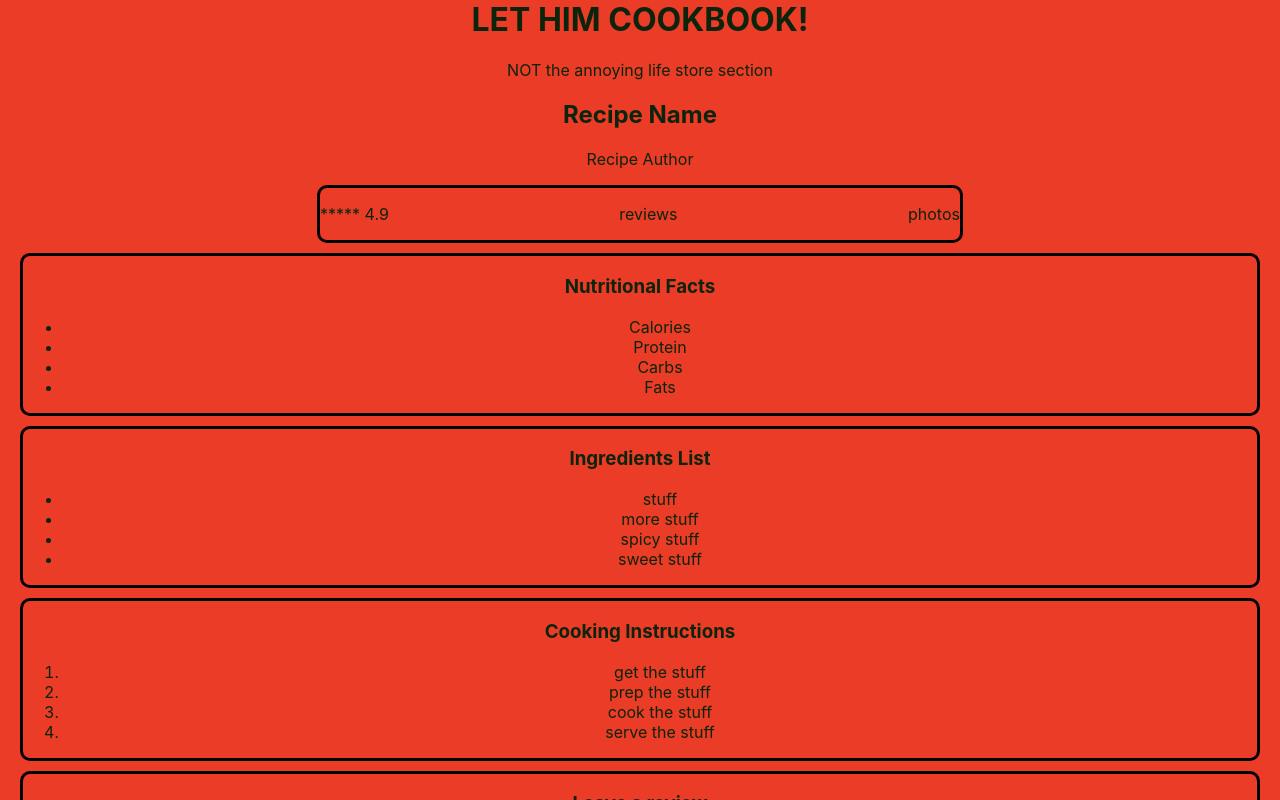
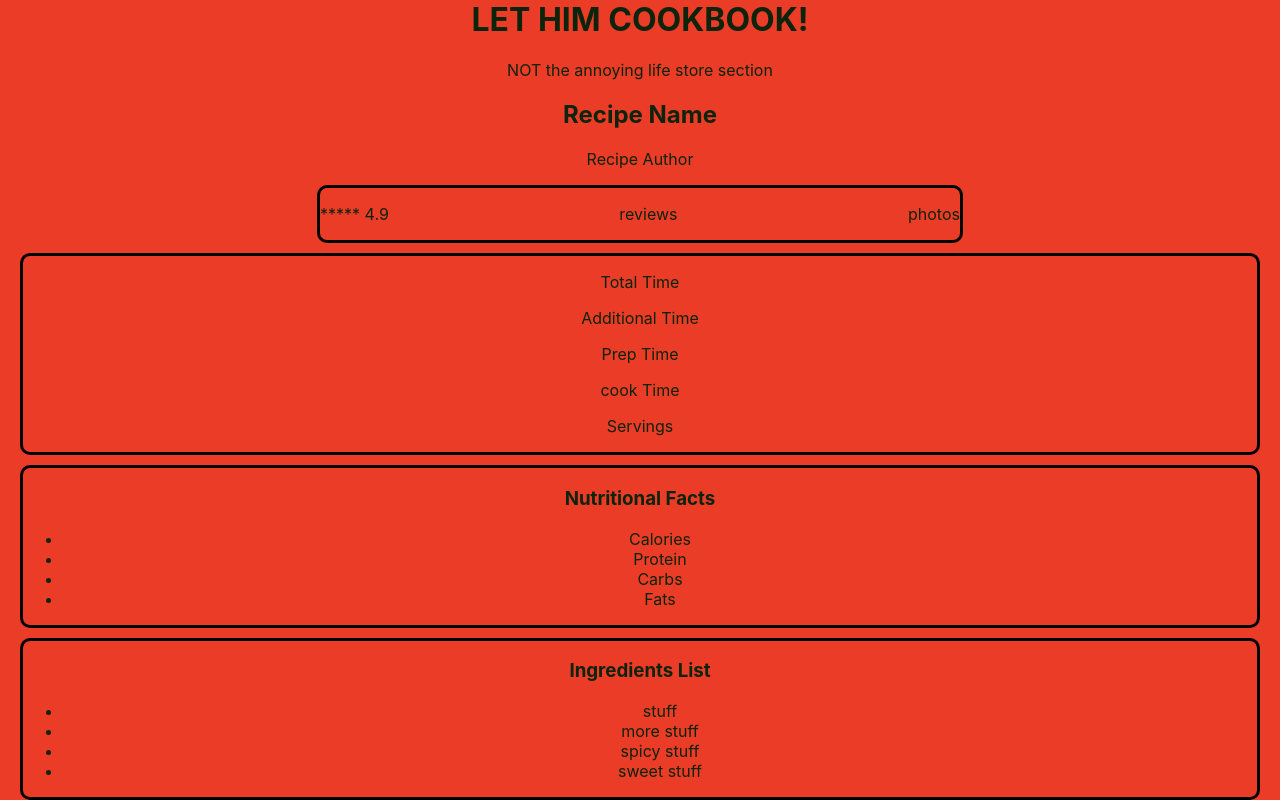
Before and after one commit to AlexDoss42/cookbook, a React (Create React App) app: page / in a window 1280 px wide. Shown: the top 800 px of the page. Built offline with nearby package versions, Linux system fonts and the light colour scheme.

Commit message:
forgot to add the time component to app.js

```diff
--- a/src/App.js
+++ b/src/App.js
@@ -6,7 +6,8 @@ import { LeaveAReview } from './Components/LeaveAReview';
 import { NutritionalFacts } from './Components/NutritionalFacts';
 import { ReviewHighlights } from './Components/ReviewHighlights';
 import { ReviewList } from './Components/ReviewList';
-import { NavBar } from './NavBar';
+import { Time } from './Components/Time';
+import { NavBar } from './Components/NavBar';
 
 
 function App() {
@@ -18,6 +19,7 @@ function App() {
       <h2>Recipe Name</h2>
       <p>Recipe Author</p>
       <ReviewHighlights />
+      <Time />
       <NutritionalFacts />
       <Ingredients />
       <Instructions />
```
Also changed, not shown: src/Components/NavBar.jsx (renamed from src/NavBar.jsx).
